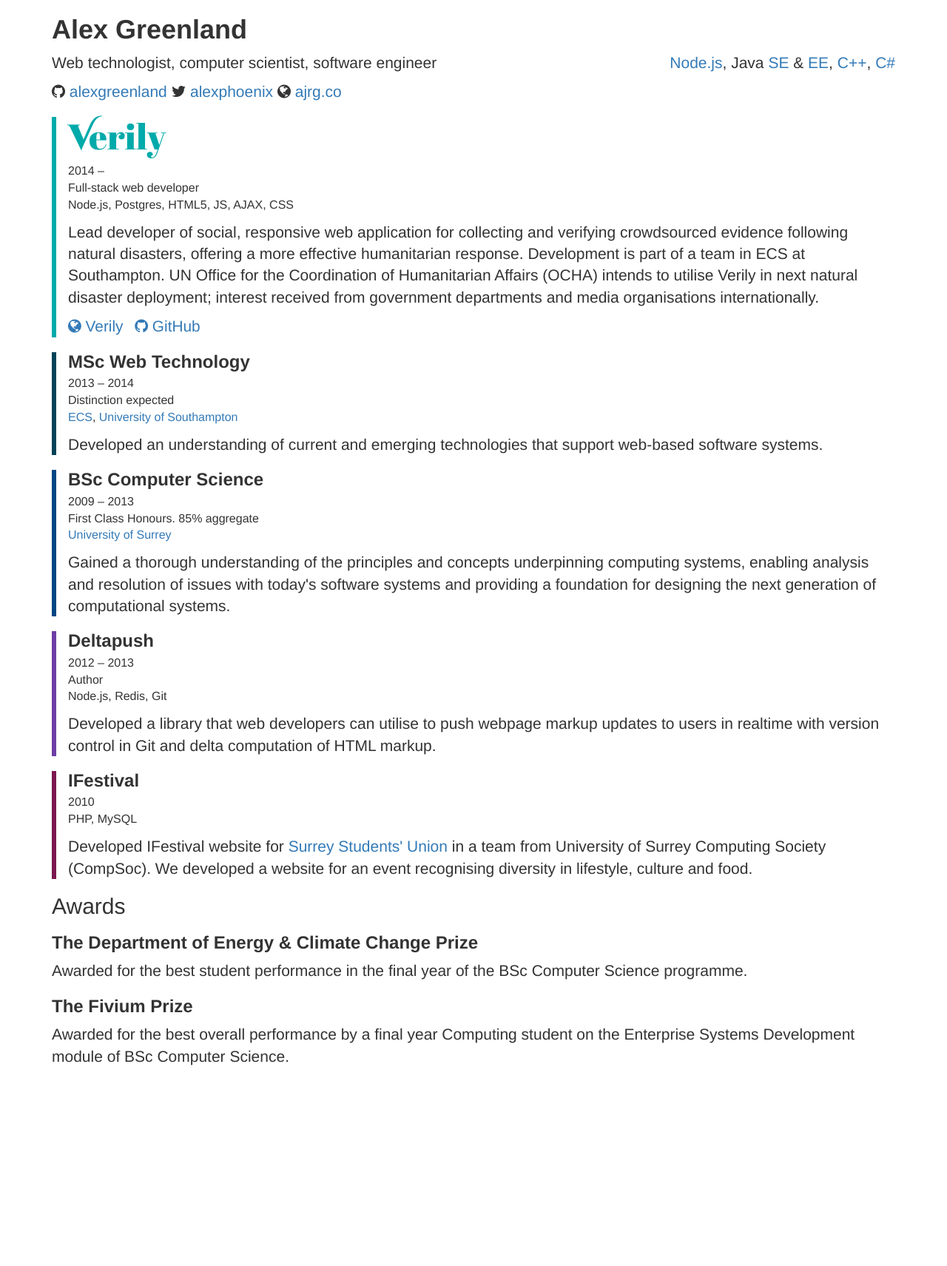
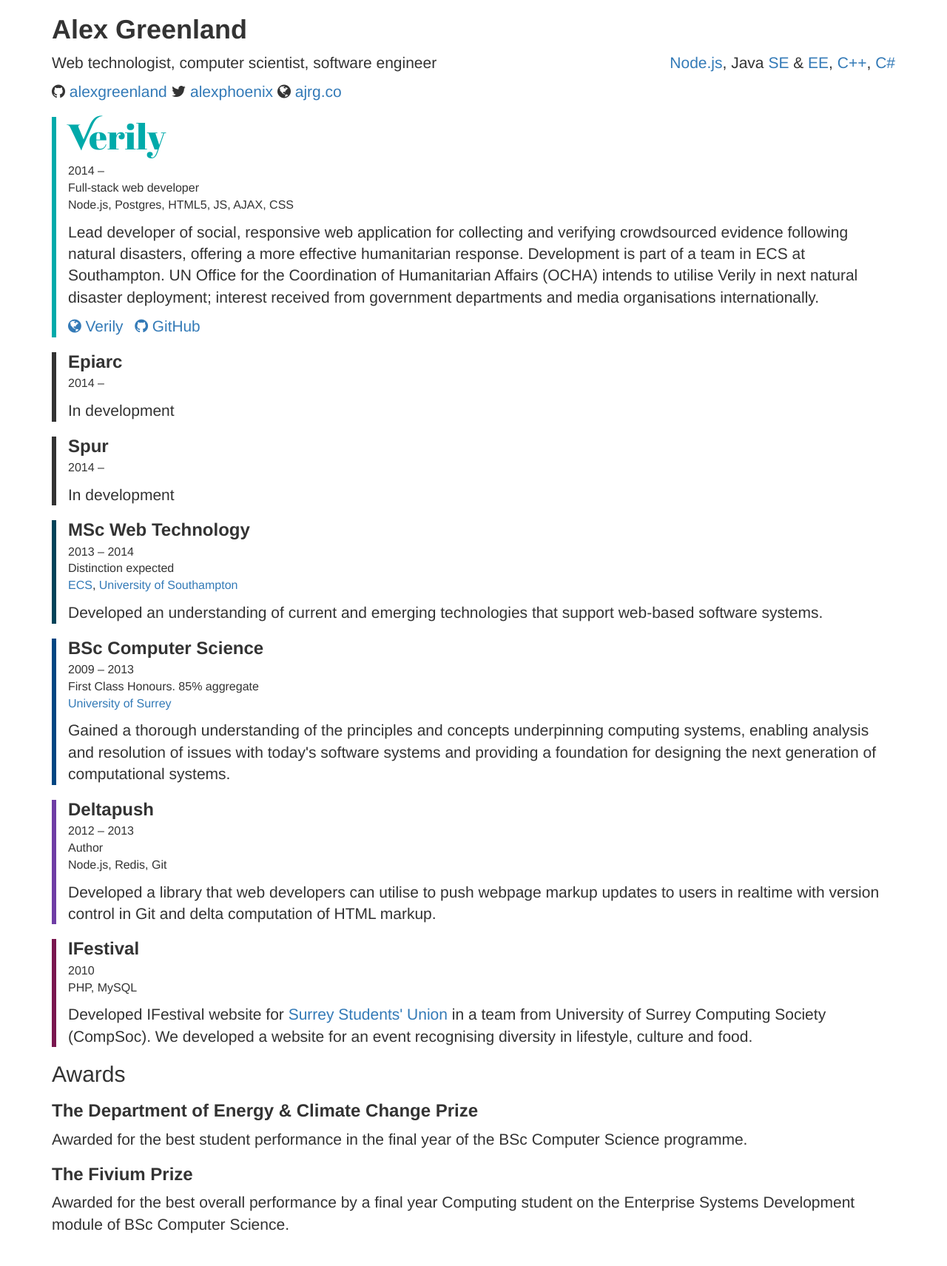
Before and after one commit to alexgreenland/alexgreenland.github.io, a Jekyll site: the page built from index.html, in a window 1280 px wide. Shown: the whole page at 74% size. Built offline with Jekyll 4.4.1, drawn with Linux system fonts in a browser that asks for light colours; nearby versions of some CDN libraries; some web fonts are replaced; Markdown is read by kramdown in place of the engine named in the settings; before the commit the page ends 1484 px from its top, so only the background shows below that.

Commit message:
added other projects

```diff
--- a/css/main.css
+++ b/css/main.css
@@ -84,6 +84,10 @@
     border-left-color: #00aaaa;
 }
 
+.box.epiarc, .box.spur {
+    border-left-color: #333;
+}
+
 .box.soton {
     border-left-color: #014359;
 }
--- a/index.html
+++ b/index.html
@@ -53,6 +53,34 @@
         </div>
     </div>
     <!-- / .box.verily -->
+
+    <!-- box.epiarc -->
+    <div class="box epiarc">
+        <h3 class="plain title">
+            Epiarc
+        </h3>
+        <div class="foot">
+            2014 &ndash;
+            <p class="lead">
+                In development
+            </p>
+        </div>
+    </div>
+    <!-- / .box.epiarc -->
+
+    <!-- box.spur -->
+    <div class="box spur">
+        <h3 class="plain title">
+            Spur
+        </h3>
+        <div class="foot">
+            2014 &ndash;
+            <p class="lead">
+                In development
+            </p>
+        </div>
+    </div>
+    <!-- / .box.spur -->
 
     <!-- box.soton -->
     <div class="box soton">
```
